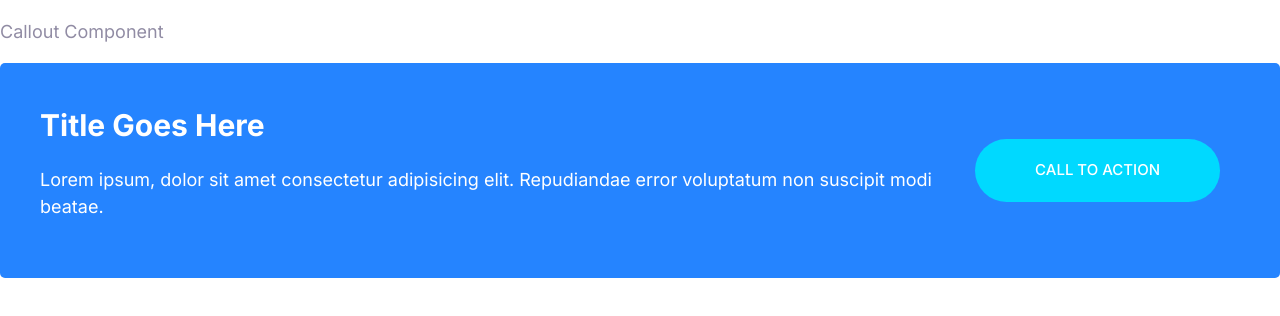
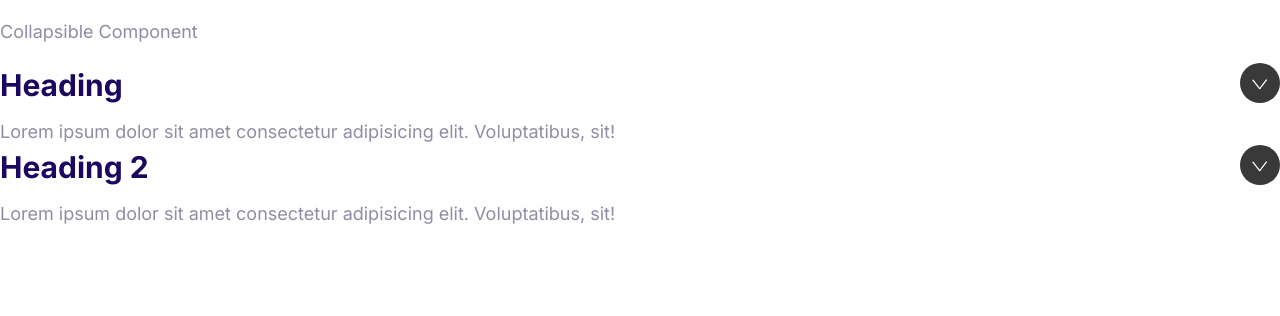
Before and after one commit to yntpdotme/moshify, a plain HTML site: page index.html in a window 1280 px wide. Drawn offline with Linux system fonts and the light colour scheme.

Commit message:
feat: implement collapsible component

```diff
--- a/css/styles.css
+++ b/css/styles.css
@@ -574,3 +574,37 @@ a {
 		margin: 0 2rem;
 	}
 }
+
+
+/* ----- Collapsibles ------ */
+
+.collapsible__header {
+	display: flex;
+	justify-content: space-between;
+}
+
+.collapsible__heading {
+	margin-top: 0;
+	font-size: 3rem;
+}
+
+.collapsible__chevron {
+	transform: rotate(-90deg);
+	transition: transform 0.5s ease-out;
+}
+
+.collapsible__content {
+	max-height: 0;
+	opacity: 0;
+	overflow: hidden;
+	transition: all 0.5s ease-out;
+}
+
+.collapsible--expanded .collapsible__chevron {
+	transform: rotate(0);
+}
+
+.collapsible--expanded .collapsible__content {
+	max-height: 100vh;
+	opacity: 1;
+}
--- a/index.html
+++ b/index.html
@@ -14,17 +14,34 @@
 		<link rel="stylesheet" href="./css/styles.css" />
 	</head>
 	<body>
-		<p>Callout Component</p>
-		<div class="callout callout--primary">
-			<div class="grid grid--1x2">
-				<div class="callout__content">
-						<h2 class="callout__heading">
-							Title Goes Here
-						</h2>
-						<p>Lorem ipsum, dolor sit amet consectetur adipisicing elit. Repudiandae error voluptatum non suscipit modi beatae.</p>
-				</div>
-				<a href="#" class="btn btn--secondary btn--stretched">Call To Action</a>
+		<p>Collapsible Component</p>
+		<div class="collapsible collapsible--expanded">
+			<header class="collapsible__header">
+				<h2 class="collapsible__heading">Heading</h2>
+				<span class="icon collapsible__chevron">
+					<img src="./images/chevron.svg" alt="" />
+				</span>
+			</header>
+			<div class="collapsible__content">
+				Lorem ipsum dolor sit amet consectetur adipisicing elit. Voluptatibus,
+				sit!
 			</div>
 		</div>
+
+		<div class="collapsible collapsible--expanded">
+			<header class="collapsible__header">
+				<h2 class="collapsible__heading">Heading 2</h2>
+				<span class="icon collapsible__chevron">
+					<img src="./images/chevron.svg" alt="" />
+				</span>
+			</header>
+			<div class="collapsible__content">
+				Lorem ipsum dolor sit amet consectetur adipisicing elit. Voluptatibus,
+				sit!
+			</div>
+		</div>
+
+		<!-- Script for Collapsible Components -->
+		<script src="js/main.js"></script>
 	</body>
 </html>
--- /dev/null
+++ b/js/main.js
@@ -0,0 +1,6 @@
+const collapsibles = document.querySelectorAll(".collapsible");
+collapsibles.forEach((item) =>
+	item.addEventListener("click", function () {
+		this.classList.toggle("collapsible--expanded");
+	})
+);
```
Also changed, not shown: components/collapsibles.html (added, +18 -0 lines), images/chevron.svg (added).
